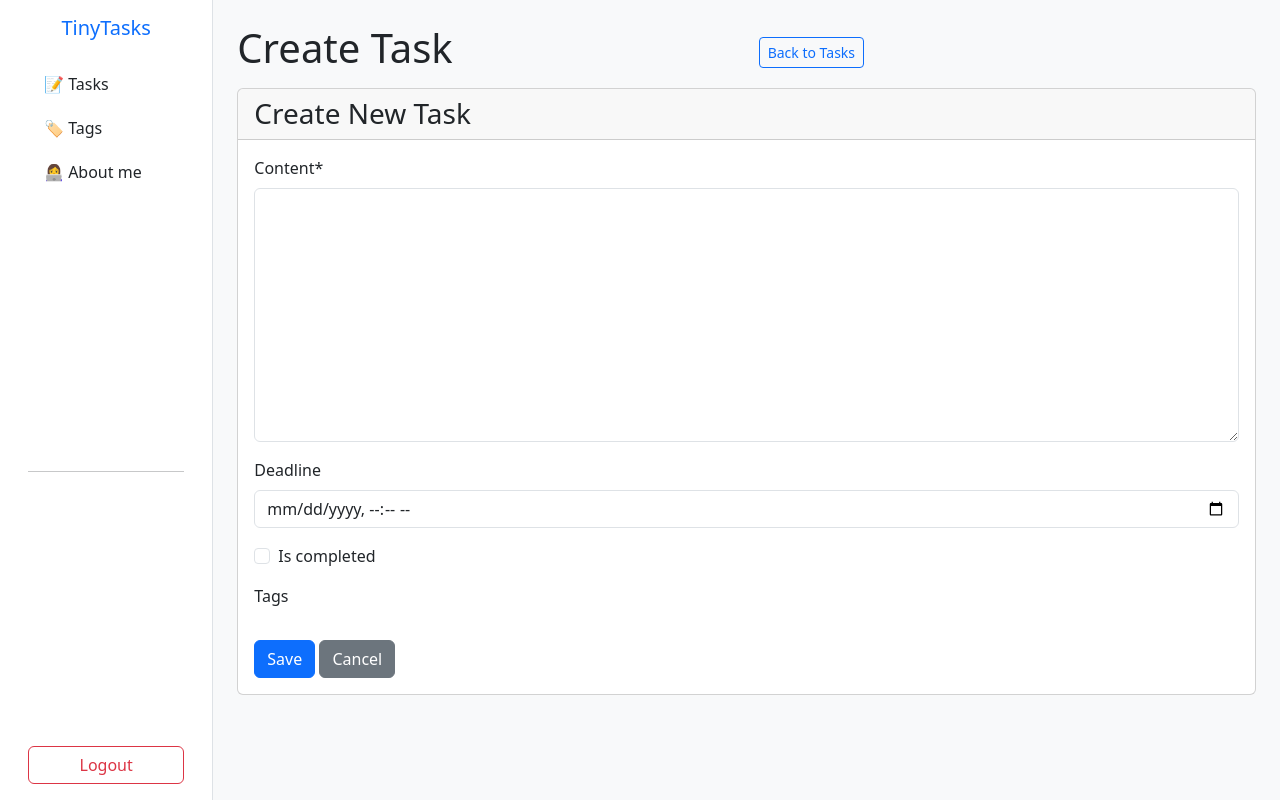
After one commit to AntoninaDanylchenko/tiny-tasks, a Django app: page /task-create/ in a window 1280 px wide. The commit adds this page. Run offline with Django 5.2, Linux system fonts and the light colour scheme; the visitor is signed in with stand-in values (Sample User, id 1); data that the repository does not hold is empty; some libraries are stand-ins or nearby versions.

Commit message:
Add Task create, Tag list ang Tag create templates, forms, views

```diff
--- a/templates/includes/sidebar.html
+++ b/templates/includes/sidebar.html
@@ -9,7 +9,7 @@
       </a>
     </li>
     <li class="nav-item mb-1">
-      <a href="#" class="nav-link text-dark">🏷️ Tags</a>
+      <a href="{% url 'todo:tag-list' %}" class="nav-link text-dark">🏷️ Tags</a>
     </li>
     <li class="nav-item mb-1">
       <a href="#" class="nav-link text-dark">👩‍💻 About me</a>
--- /dev/null
+++ b/templates/todo/task_form.html
@@ -0,0 +1,57 @@
+{% extends "base.html" %}
+{% load crispy_forms_filters %}
+{% load static %}
+
+{% block content %}
+<div class="content-wrapper">
+
+  <section class="content-header">
+    <div class="container-fluid">
+      <div class="row mb-2 align-items-center">
+        <div class="col-sm-6">
+          <h1>
+            <i class="fas fa-clipboard-list"></i>
+            {{ object|yesno:"Update,Create" }} Task
+          </h1>
+        </div>
+        <div class="col-sm-6 text-right">
+          <a href="{% url "todo:index" %}" class="btn btn-outline-primary btn-sm">
+            <i class="fas fa-arrow-left"></i> Back to Tasks
+          </a>
+        </div>
+      </div>
+    </div>
+  </section>
+
+  <section class="content">
+    <div class="container-fluid">
+      <div class="card card-outline card-primary">
+        <div class="card-header">
+          <h3 class="card-title mb-0">
+            {% if object %}
+              <i class="fas fa-edit"></i> Update Task
+            {% else %}
+              <i class="fas fa-plus-circle"></i> Create New Task
+            {% endif %}
+          </h3>
+        </div>
+
+        <div class="card-body">
+          <form method="post" novalidate>
+            {% csrf_token %}
+            {{ form|crispy }}
+            <div class="text-right mt-4">
+              <button type="submit" class="btn btn-primary">
+                <i class="fas fa-save"></i> Save
+              </button>
+              <a href="{% url "todo:index" %}" class="btn btn-secondary">
+                <i class="fas fa-times"></i> Cancel
+              </a>
+            </div>
+          </form>
+        </div>
+      </div>
+    </div>
+  </section>
+</div>
+{% endblock %}
--- a/templates/todo/task_list.html
+++ b/templates/todo/task_list.html
@@ -2,7 +2,7 @@
 {% block content %}
   <div class="d-flex justify-content-between align-items-center mb-4">
     <h1 class="h3 m-0">My Tasks</h1>
-    <a href="#" class="btn btn-primary btn-sm">+ Add Task</a>
+    <a href="{% url 'todo:task-create' %}" class="btn btn-primary btn-sm">+ Add Task</a>
   </div>
   {% if tasks %}
     <ul class="list-group">
--- /dev/null
+++ b/todo/forms.py
@@ -0,0 +1,40 @@
+from django import forms
+from django.utils import timezone
+
+from todo.models import Tag, Task
+
+
+class TaskForm(forms.ModelForm):
+    tags = forms.ModelMultipleChoiceField(
+        queryset=Tag.objects.all(),
+        widget=forms.CheckboxSelectMultiple,
+        required=False,
+    )
+
+    deadline = forms.DateTimeField(
+        widget=forms.DateTimeInput(
+            attrs={"type": "datetime-local", "class": "form-control"},
+            format="%Y-%m-%dT%H:%M"
+        ),
+        input_formats=["%Y-%m-%dT%H:%M"],
+        label="Deadline",
+        required=False,
+    )
+
+    class Meta:
+        model = Task
+        exclude = ["user"]
+
+    def clean_deadline(self):
+        deadline = self.cleaned_data.get("deadline")
+
+        if deadline and deadline < timezone.now():
+            raise forms.ValidationError("Deadline cannot be in the past.")
+
+        return deadline
+
+
+class TagForm(forms.ModelForm):
+    class Meta:
+        model = Tag
+        exclude = ["user"]
--- a/todo/models.py
+++ b/todo/models.py
@@ -3,7 +3,15 @@ from django.db import models
 
 
 class Tag(models.Model):
+    user = models.ForeignKey(
+        settings.AUTH_USER_MODEL,
+        on_delete=models.CASCADE,
+        related_name='tags'
+    )
     name = models.CharField(max_length=100, unique=True)
+
+    class Meta:
+        unique_together = ('user', 'name')
 
     def __str__(self):
         return self.name
--- a/todo/urls.py
+++ b/todo/urls.py
@@ -1,11 +1,13 @@
 from django.urls import path
 
-from todo.views import TaskListView
+from todo.views import TaskListView, TaskCreateView, TagListView, TagCreateView
 
 
 urlpatterns = [
     path("", TaskListView.as_view(), name="index"),
-
+    path("task-create/", TaskCreateView.as_view(), name="task-create"),
+    path("tags/", TagListView.as_view(), name="tag-list"),
+    path("tag-create/", TagCreateView.as_view(), name="tag-create"),
 ]
 
 app_name = "todo"
--- a/todo/views.py
+++ b/todo/views.py
@@ -1,7 +1,10 @@
 from django.contrib.auth.mixins import LoginRequiredMixin
+from django.urls.base import reverse_lazy
 from django.views.generic import ListView
+from django.views.generic.edit import CreateView, UpdateView
 
-from todo.models import Task
+from todo.forms import TaskForm, TagForm
+from todo.models import Task, Tag
 
 
 class TaskListView(LoginRequiredMixin, ListView):
@@ -15,3 +18,28 @@ class TaskListView(LoginRequiredMixin, ListView):
                 .select_related('user')
                 .prefetch_related('tags')
                 .order_by('is_completed', 'deadline', '-created_at'))
+
+
+class TaskCreateView(LoginRequiredMixin, CreateView):
+    model = Task
+    success_url = reverse_lazy("todo:index")
+    form_class = TaskForm
+
+    def form_valid(self, form):
+        form.instance.user = self.request.user
+        return super().form_valid(form)
+
+
+class TagListView(LoginRequiredMixin, ListView):
+    model = Tag
+    context_object_name = 'tags'
+
+
+class TagCreateView(LoginRequiredMixin, CreateView):
+    model = Tag
+    success_url = reverse_lazy("todo:tag-list")
+    form_class = TagForm
+
+    def form_valid(self, form):
+        form.instance.user = self.request.user
+        return super().form_valid(form)
```
Also changed, not shown: templates/todo/tag_form.html (added, +57 -0 lines), templates/todo/tag_list.html (added, +26 -0 lines), todo/migrations/0003_tag_user_alter_tag_unique_together.py (added).
